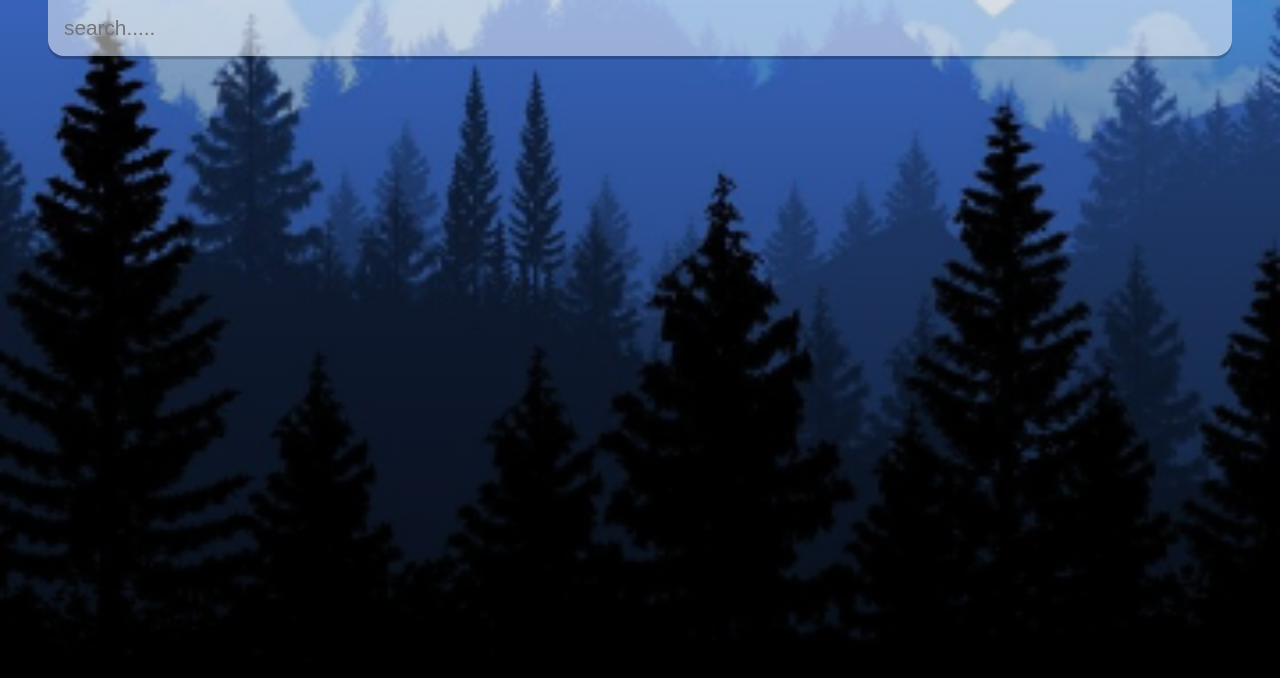
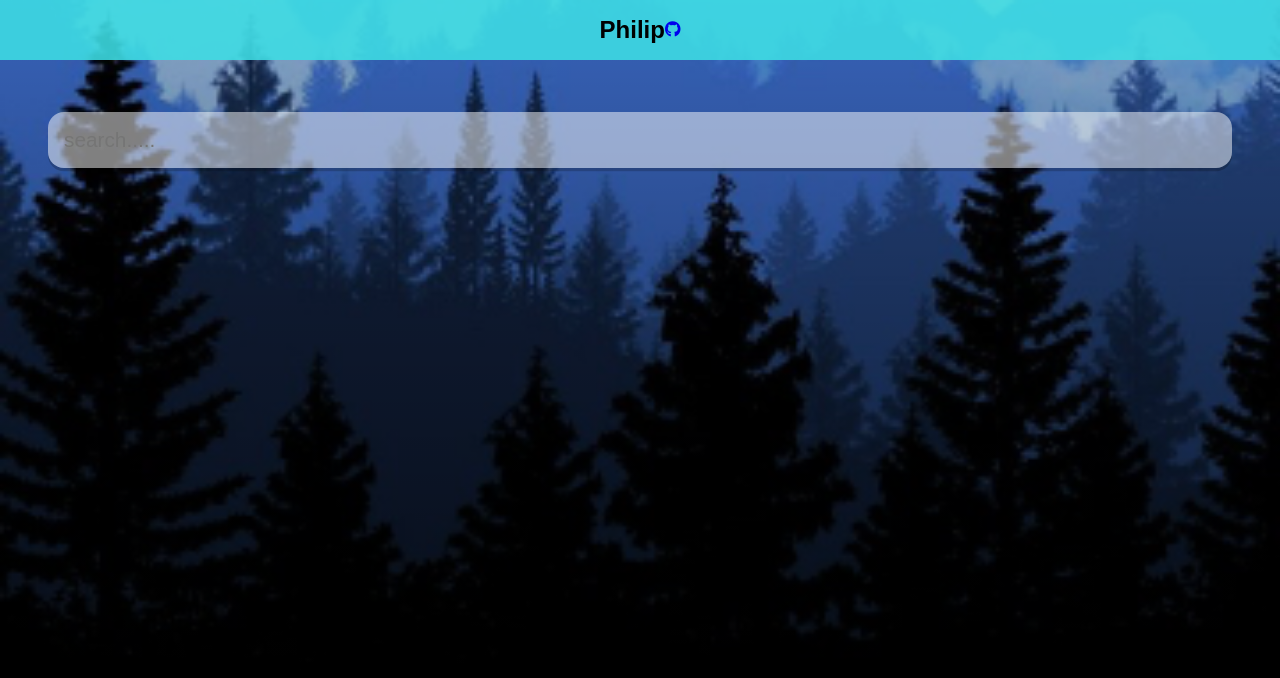
Before and after one commit to Akinsuyiphilip/weather-app, a React (Create React App) app: page / in a window 1280 px wide. Shown: the top 678 px of the page. Built offline with nearby package versions, Linux system fonts and the light colour scheme.

Commit message:
features: nav

```diff
--- a/public/index.html
+++ b/public/index.html
@@ -24,6 +24,7 @@
       work correctly both with client-side routing and a non-root public URL.
       Learn how to configure a non-root public URL by running `npm run build`.
     -->
+    <link rel="stylesheet" href="https://cdnjs.cloudflare.com/ajax/libs/font-awesome/6.1.1/css/all.min.css" integrity="sha512-KfkfwYDsLkIlwQp6LFnl8zNdLGxu9YAA1QvwINks4PhcElQSvqcyVLLD9aMhXd13uQjoXtEKNosOWaZqXgel0g==" crossorigin="anonymous" referrerpolicy="no-referrer" />
     <title>React App</title>
   </head>
   <body>
--- a/src/App.js
+++ b/src/App.js
@@ -1,4 +1,5 @@
 import React, { useState } from 'react';
+
 
 
 const api ={
@@ -36,6 +37,13 @@ let year = d.getFullYear();
 return `${day} ${date} ${month} ${year}`
 }
   return (
+
+    <>
+    <nav className='navbar'>
+        <h1 className="navbarword"> <span>P</span>hilip</h1>
+        <a href="#"><i class="fa-brands fa-github"></i></a>
+    </nav>
+
   <div className={(typeof weather.main != "undefined")
   ? ((weather.main.temp > 16)
     ?
@@ -72,6 +80,7 @@ return `${day} ${date} ${month} ${year}`
   </main>
 
   </div>
+  </>
 );
 }
 
--- a/src/index.css
+++ b/src/index.css
@@ -19,6 +19,24 @@ body {
 
 .app.warm {
   background-image: url(./assests/warm-bg.jpg);
+}
+
+.navbar {
+  display: -webkit-box;
+  display: -ms-flexbox;
+  display: flex;
+  -webkit-box-pack: center;
+      -ms-flex-pack: center;
+          justify-content: center;
+  -webkit-box-align: center;
+      -ms-flex-align: center;
+          align-items: center;
+  background-color: rgba(62, 222, 228, 0.884);
+  overflow: hidden;
+  position: fixed;
+  top: 0;
+  width: 100%;
+  padding: 1rem;
 }
 
 main {
@@ -44,8 +62,8 @@ main .searchbox .search-bar {
   border: none;
   outline: none;
   background-color: rgba(255, 255, 255, 0.5);
-  border-radius: 0 0 1rem 1rem;
-  margin-top: -3rem;
+  border-radius: 1rem;
+  margin-top: 4rem;
   -webkit-box-shadow: 0 0.2rem rgba(0, 0, 0, 0.2);
           box-shadow: 0 0.2rem rgba(0, 0, 0, 0.2);
   color: #313131;
--- a/src/index.scss
+++ b/src/index.scss
@@ -19,6 +19,17 @@
       background-image: url(./assests/warm-bg.jpg);
   }
 
+  .navbar{
+      display: flex;
+      justify-content: center;
+      align-items: center;
+      background-color: rgba(62, 222, 228, 0.884);
+      overflow: hidden;
+      position: fixed;
+      top: 0;
+      width: 100%;
+      padding: 1rem;
+  }
   main{
     min-height: 100vh;
     background-image: linear-gradient(to bottom, rgba(0,0,0,0.2), rgba(0,0,0,0.75));
@@ -39,8 +50,8 @@
             outline: none;
 
             background-color: rgba(255,255,255, 0.5);
-            border-radius: 0 0 1rem 1rem;
-            margin-top: -3rem;
+            border-radius: 1rem;
+            margin-top: 4rem;
             box-shadow: 0 .2rem rgba( 0,0,0,0.2);
             color: #313131;
             font-size: 1.3rem;
```
Also changed, not shown: 1 other file (tests, documents, lock files or other folders).
